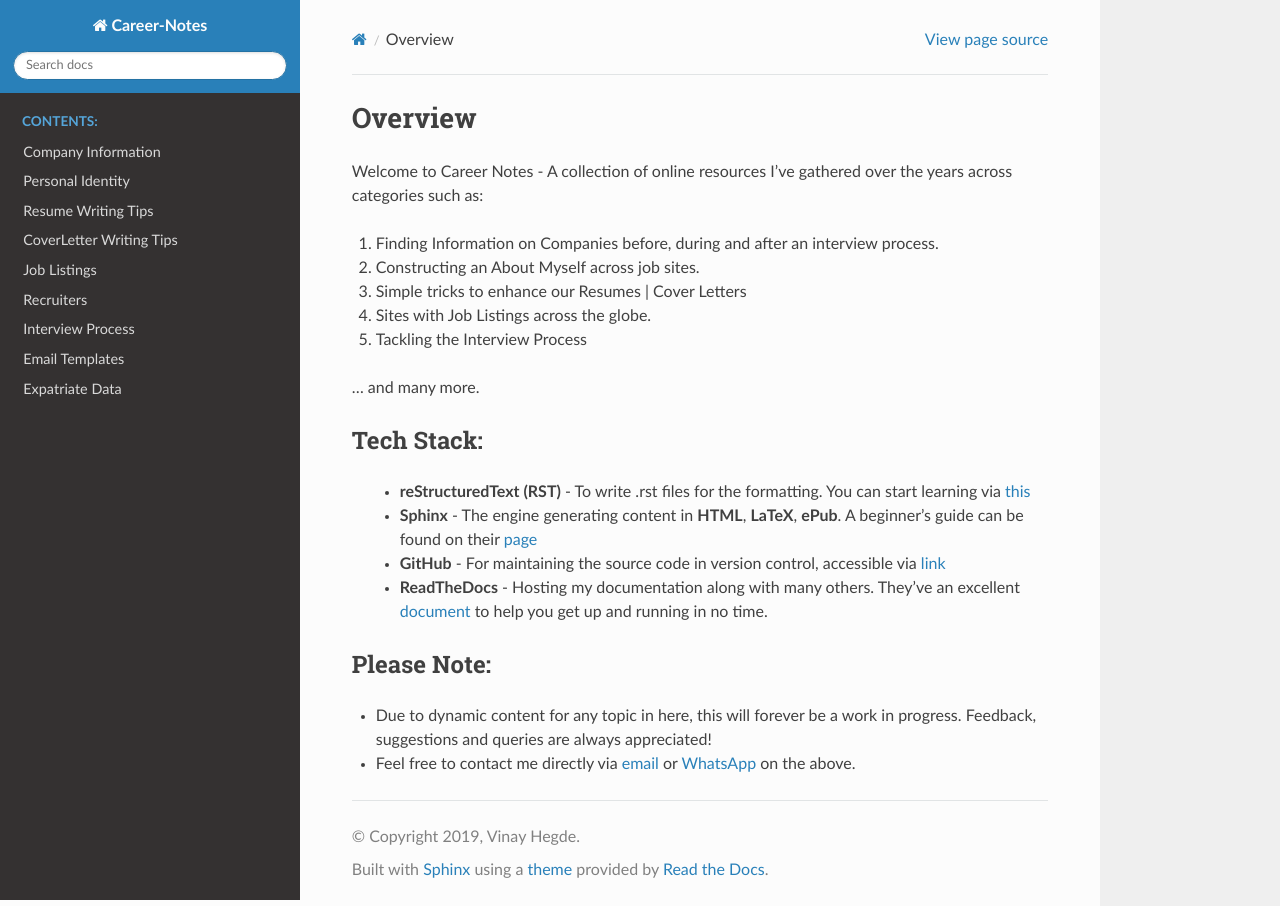
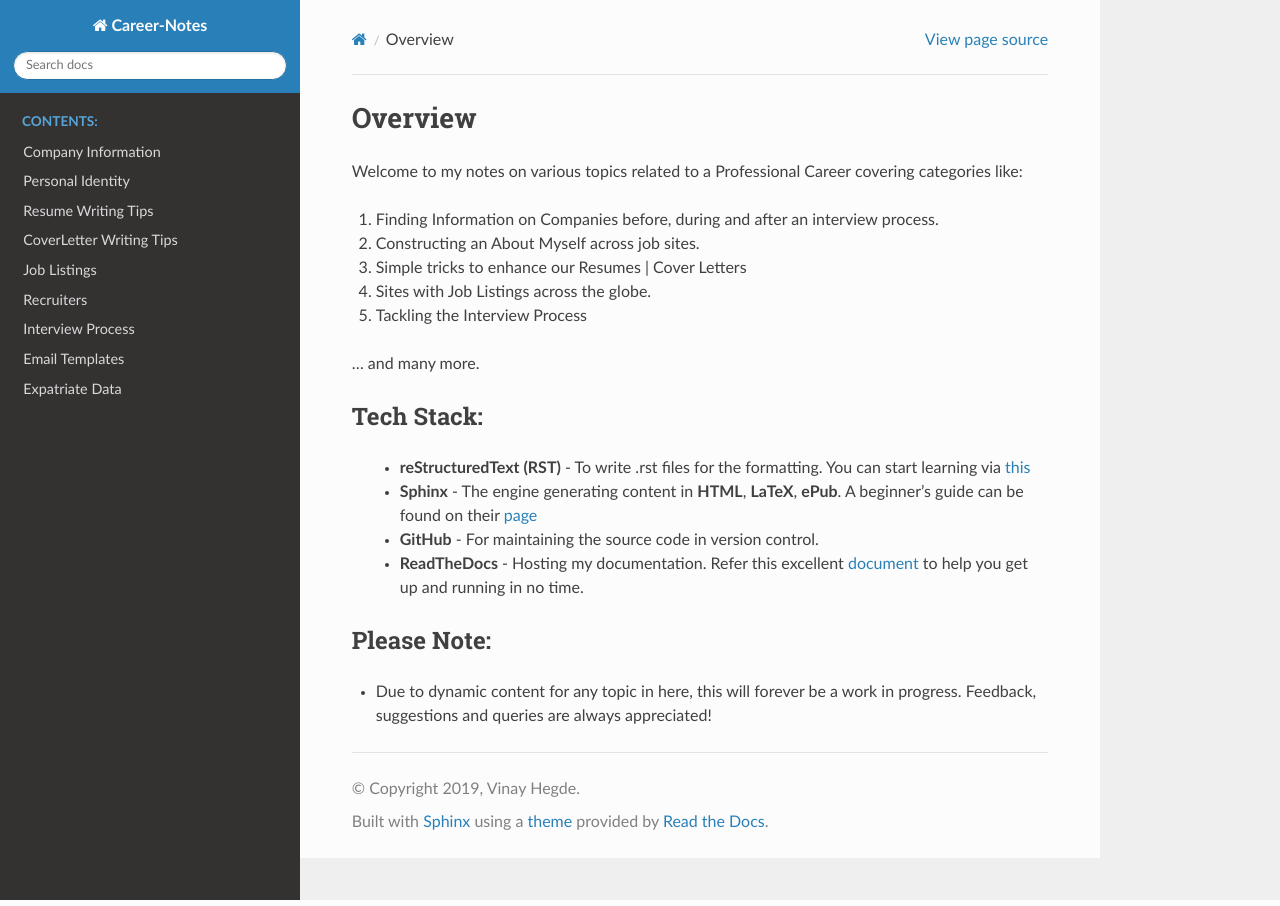
Before and after one commit to vinayhegde1990/career-notes, a Sphinx documentation site: the page built from docs/source/README.rst, in a window 1280 px wide. Built offline with Sphinx 7.4.7 and the Read the Docs theme 2.0.0, drawn with Linux system fonts in a browser that asks for light colours.

Commit message:
Cleanup Readme in RST|MD

```diff
--- a/docs/source/README.rst
+++ b/docs/source/README.rst
@@ -2,7 +2,7 @@
 Overview
 ========
 
-Welcome to Career Notes - A collection of online resources I've gathered over the years across categories such as:
+Welcome to my notes on various topics related to a Professional Career covering categories like:
 
 1. Finding Information on Companies before, during and after an interview process.
 
@@ -21,14 +21,13 @@ Welcome to Career Notes - A collection of online resources I've gathered over th
 Tech Stack:
 ---------------------
 
-                * **reStructuredText (RST)** - To write .rst files for the formatting. You can start learning via `this <https://thomas-cokelaer.info/tutorials/sphinx/rest_syntax.html>`_
-                * **Sphinx** - The engine generating content in **HTML**, **LaTeX**, **ePub**. A beginner's guide can be found on their `page <http://www.sphinx-doc.org/en/master/index.html>`_
-                * **GitHub** - For maintaining the source code in version control, accessible via `link <https://github.com/vinayhegde1990/devops-notes/tree/master/docs/source>`_
-                * **ReadTheDocs** - Hosting my documentation along with many others. They've an excellent `document <http://docs.readthedocs.io/en/latest/getting_started.html>`_ to help you get up and running in no time.
+                - **reStructuredText (RST)** - To write .rst files for the formatting. You can start learning via `this <https://thomas-cokelaer.info/tutorials/sphinx/rest_syntax.html>`_
+                - **Sphinx** - The engine generating content in **HTML**, **LaTeX**, **ePub**. A beginner's guide can be found on their `page <http://www.sphinx-doc.org/en/master/index.html>`_
+                - **GitHub** - For maintaining the source code in version control.
+                - **ReadTheDocs** - Hosting my documentation. Refer this excellent `document <http://docs.readthedocs.io/en/latest/getting_started.html>`_ to help you get up and running in no time.
 
 
 
 Please Note:
 -------------------
 - Due to dynamic content for any topic in here, this will forever be a work in progress. Feedback, suggestions and queries are always appreciated!
-- Feel free to contact me directly via `email <vinay.hegde30@gmail.com>`_ or `WhatsApp <https://api.whatsapp.com/send?phone=919967875270>`_ on the above.
```
Also changed, not shown: README.md (+12 -8 lines).
